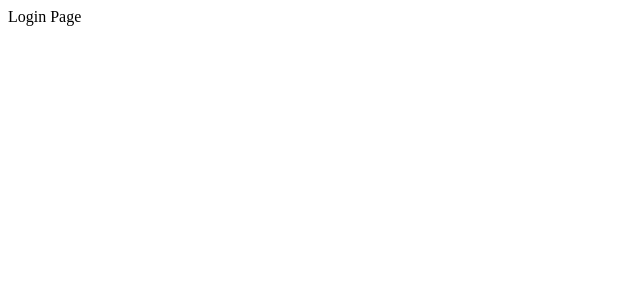
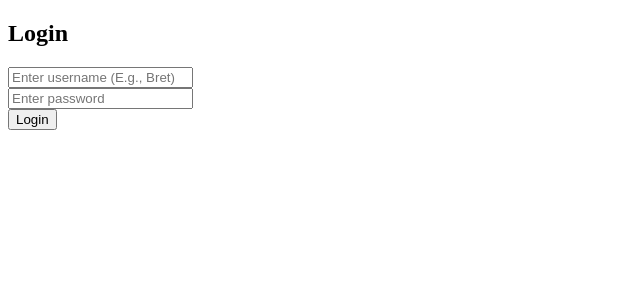
Before and after one commit to kencha-a11/appdev1, a React (Vite) app in the folder react-todo-app-useeffect-router-redux/: page /login in a window 1280 px wide. Shown: the top 300 px of the page, without its empty margins (0-640 px from the left). Built offline with nearby package versions, Linux system fonts and the light colour scheme; no server answers.

Commit message:
Done with Create the Login page section

```diff
--- a/react-todo-app-useeffect-router-redux/pages/Login.jsx
+++ b/react-todo-app-useeffect-router-redux/pages/Login.jsx
@@ -1,9 +1,44 @@
-import React from 'react'
+import { useEffect, useState } from "react";
 
-export default function Login() {
-  return (
-    <div>
-      Login Page
-    </div>
-  )
+function Login() {
+    const [username, setUsername] = useState("")
+    const [password, setPassword] = useState("")
+    const [users, setUsers] = useState([])
+
+    const SECRET = import.meta.env.VITE_APP_SECRET_PASSWORD
+    useEffect(() => {
+        fetch("https://jsonplaceholder.typicode.com/users?_limit=2")
+            .then(response => response.json())
+            .then(data => setUsers(data))
+    }, [])
+
+    function handleLogin() {
+        const foundUser = users.find(user => user.username === username)
+
+        if (!foundUser) {
+            alert("Username not found!")
+            return;
+        }
+
+        if (password !== SECRET) {
+            alert("Incorrect password!")
+            return;
+        }
+
+        localStorage.setItem("loggedInUser", JSON.stringify(foundUser))
+        window.location.href = "/todos"
+    }
+    return (
+        <div>
+            <h2>Login</h2>
+
+            <input type="text" placeholder="Enter username (E.g., Bret)" value={username} onChange={(e) => setUsername(e.target.value)} />
+            <br />
+            <input type="password" placeholder="Enter password" value={password} onChange={(e) => setPassword(e.target.value)} />
+            <br />
+            <button onClick={handleLogin}>Login</button>
+        </div>
+    )
 }
+
+export default Login
```
